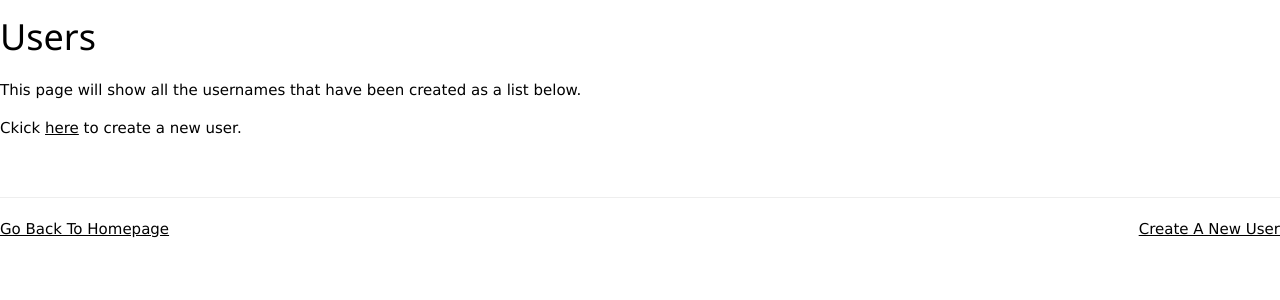
After one commit to SinclairPythonAkoto/PythonRefactoring, a Flask app: page /user in a window 1280 px wide. The commit adds this page. Shown: the top 300 px of the page. Run offline with Flask 2, Linux system fonts and the light colour scheme.

Commit message:
update create_user.py -> sends data to users.html page; only the current data is sent, needs to be in a list

```diff
--- a/Blueprints/main.py
+++ b/Blueprints/main.py
@@ -3,11 +3,15 @@ import typing
 from flask import Flask
 from hello_world import hello_world
 from home import home
+from users.user import user
+from users.create_user import create_user
 
 
 app: Flask = Flask(__name__)
 app.register_blueprint(hello_world)
 app.register_blueprint(home)
+app.register_blueprint(user, prefix="/")
+app.register_blueprint(create_user, prefix="/")
 
 
 if __name__ == "__main__":
--- a/Blueprints/templates/home.html
+++ b/Blueprints/templates/home.html
@@ -11,7 +11,7 @@
 <br>
 <div class="pageButtons">
     <a class="w3-left" href="{{ url_for('hello_world.hello') }}">Go Back Hello World</a>
-    <a class="w3-right" href="#">Create A New User</a>
+    <a class="w3-right" href="{{ url_for('user.user_page') }}">User Page</a>
 </div>
 
 {% endblock content %}
--- /dev/null
+++ b/Blueprints/templates/users.html
@@ -0,0 +1,26 @@
+{% extends 'layout.html' %}
+
+
+{% block content %}
+
+<h1>Users</h1>
+<p>This page will show all the usernames that have been created as a list below.</p>
+<p>Ckick <a href="#">here</a> to create a new user.</p>
+
+<form action="/user" method="get"></form>
+
+{% if username %}
+<ul>
+    <li>{{ username }}</li>
+</ul>
+
+{% endif %}
+
+<br>
+<hr>
+<div class="pageButtons">
+    <a class="w3-left" href="{{ url_for('home.homepage') }}">Go Back To Homepage</a>
+    <a class="w3-right" href="{{ url_for('create_user.new_user') }}">Create A New User</a>
+</div>
+
+{% endblock content %}
--- a/Blueprints/users/user.py
+++ b/Blueprints/users/user.py
@@ -1,4 +1,5 @@
-from flask import Blueprint, render_template, url_for
+import typing
+from flask import Blueprint, render_template, url_for, request, session
 
 
 user: Blueprint = Blueprint(
@@ -6,6 +7,7 @@ user: Blueprint = Blueprint(
 )
 
 
-@user.route("/user")
+@user.route("/user", methods=["GET", "POST"])
 def user_page():
-    return render_template("users.html")
+    username: request = request.form.get("username")
+    return render_template("users.html", username=username)
```
Also changed, not shown: Blueprints/templates/create_user.html (added, +14 -0 lines), Blueprints/users/create_user.py (+6 -4 lines), 1 other file.
